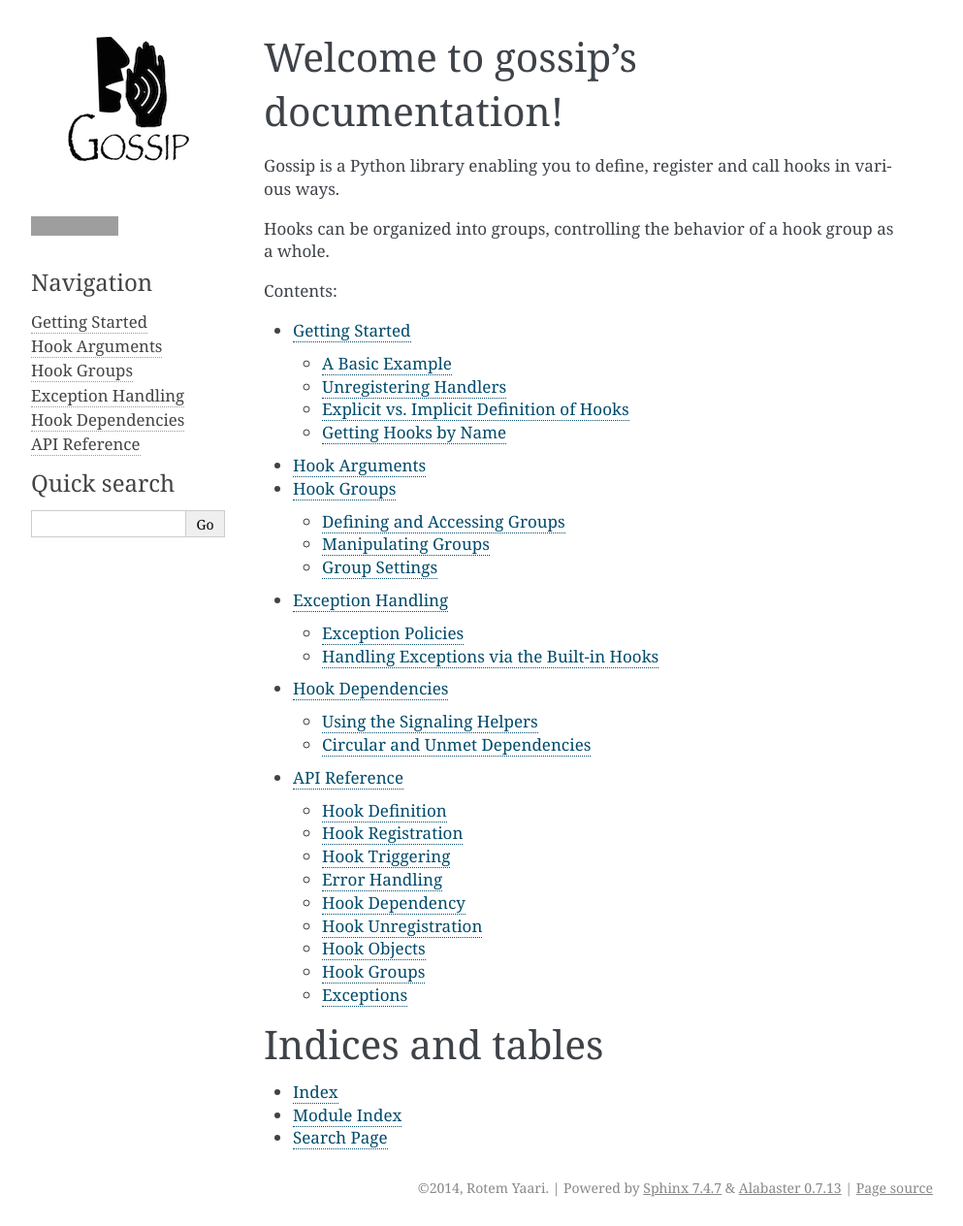
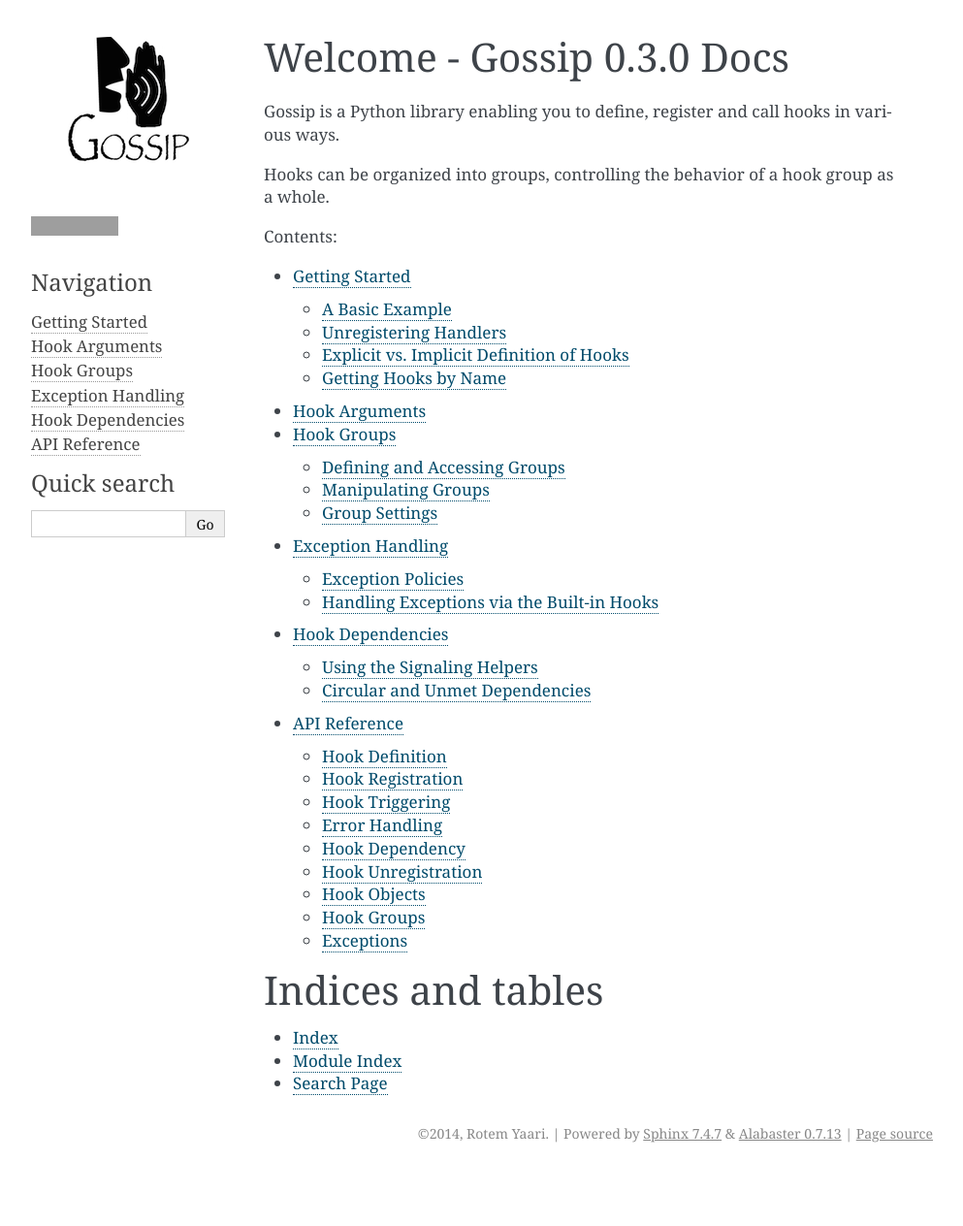
Before and after one commit to getslash/gossip, a Sphinx documentation site: the page built from doc/index.rst, in a window 1280 px wide. Shown: the whole page at 97% size, without its empty margins (148-1141 px from the left). Built offline with Sphinx 7.4.7, drawn with Linux system fonts in a browser that asks for light colours; after the commit the page ends 1208 px from its top, so only the background shows below that; grey boxes are pictures that could not be loaded.

Commit message:
Docs cosmetics

```diff
--- a/doc/index.rst
+++ b/doc/index.rst
@@ -3,8 +3,8 @@
    You can adapt this file completely to your liking, but it should at least
    contain the root `toctree` directive.
 
-Welcome to gossip's documentation!
-====================================
+Welcome - Gossip |release| Docs
+================================
 
 Gossip is a Python library enabling you to define, register and call hooks in various ways.
 
```
